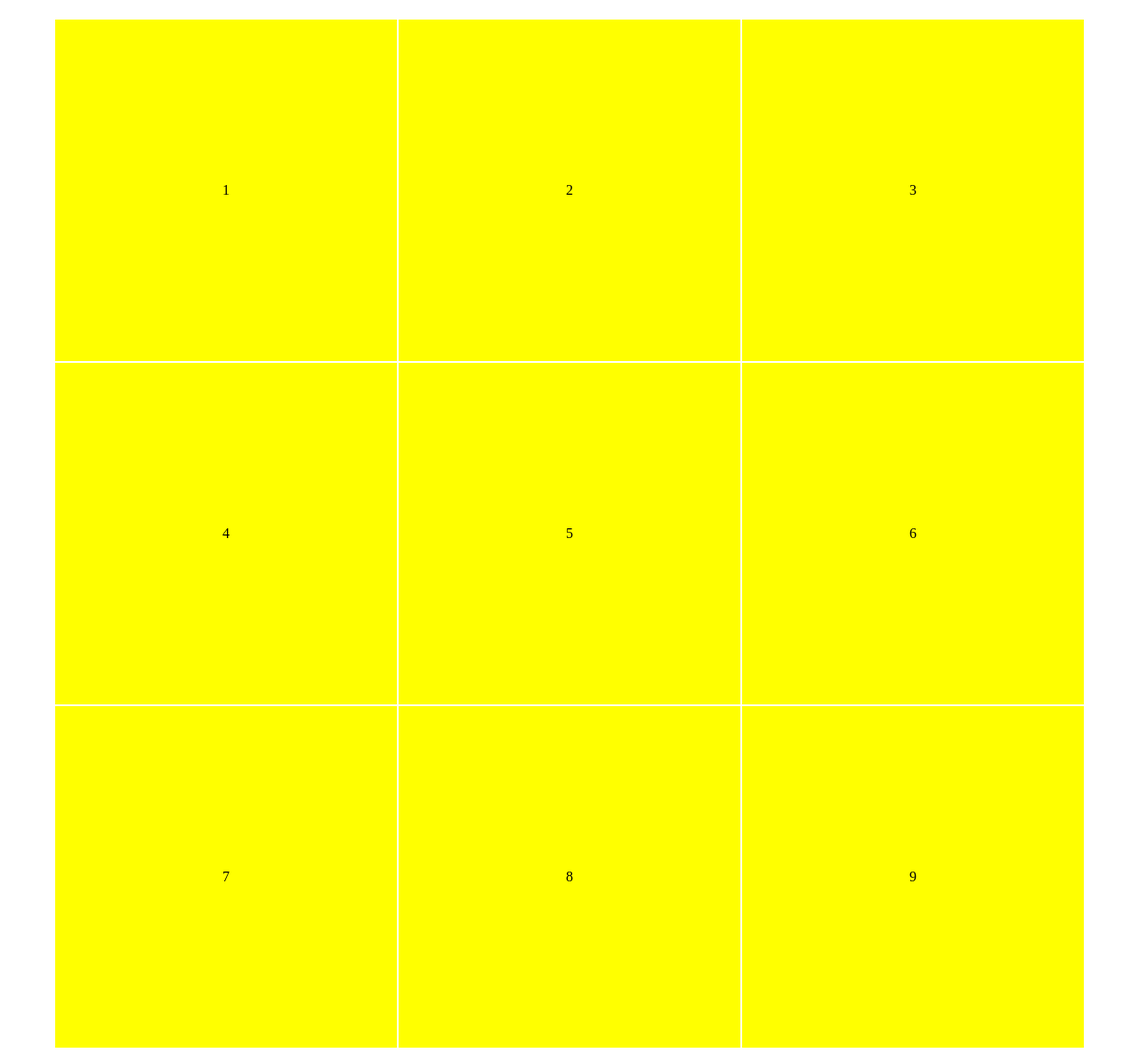
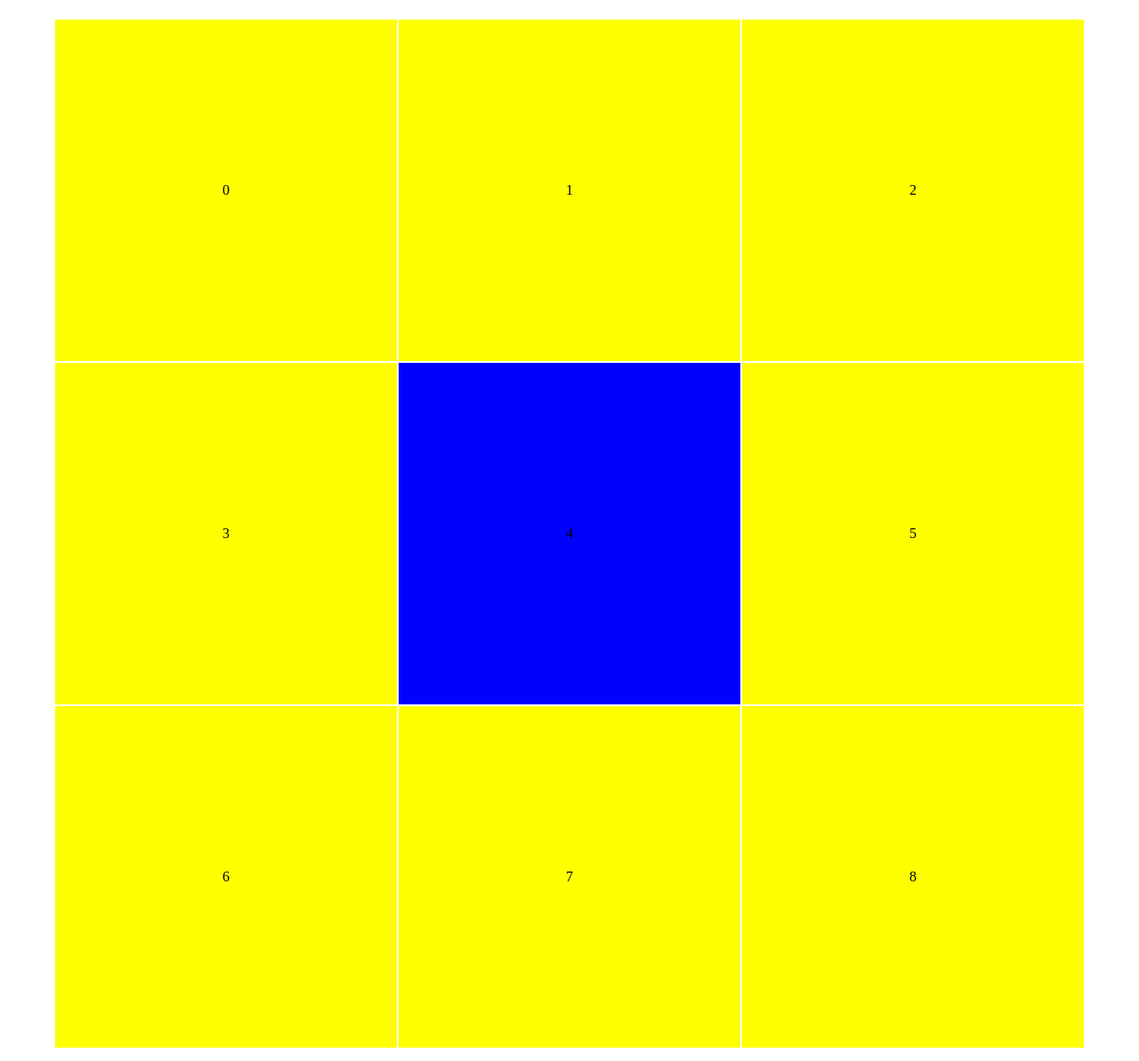
Before and after one commit to EvergSwe/Whack_A_Mole, a plain HTML site: page index.html in a window 1280 px wide. Shown: the part 227-1420 px from the top of the page at 89% size. Drawn offline with Linux system fonts and the light colour scheme.

Commit message:
Initial Javascript added Bug with randomSquare function need to be resolved

```diff
--- a/assets/css/style.css
+++ b/assets/css/style.css
@@ -44,3 +44,8 @@ button {
     display: grid;
     place-items: center;
 }
+
+
+.mole {
+    background-color: blue;
+}
--- a/assets/js/script.js
+++ b/assets/js/script.js
@@ -0,0 +1,31 @@
+let squares = document.getElementsByClassName("square");
+let mole = document.getElementsByClassName("mole");
+let timeLeft = document.getElementById("timeleft");
+let score = document.getElementById("score");
+
+function randomSquare() {
+   // for (let i=0; i<squares.length; i++) {
+   //     squares[i].remove("mole");
+   // }
+
+
+    let randomSquare = squares[Math.floor(Math.random() * 9)];
+    randomSquare.classList.add("mole");
+
+    console.log("randomSquare")
+
+    }
+
+    randomSquare()
+
+   // function startEasy() {
+   //     let timer = null
+   //     timer = setInterval(randomSquare, 1000)
+   // }
+
+    //startEasy()
+
+    /**
+     * when adding Function StartEasy bug of removing old randomSquare was detected
+     * when adding Loop to remove mole from classList everyting was removed.. continue tomorrow
+     */
--- a/index.html
+++ b/index.html
@@ -20,15 +20,15 @@
     </div>
 
     <div class="game-area">
-        <div class="square" id="box1">1</div>
-        <div class="square" id="box2">2</div>
-        <div class="square" id="box3">3</div>
-        <div class="square" id="box4">4</div>
-        <div class="square" id="box5">5</div>
-        <div class="square" id="box6">6</div>
-        <div class="square" id="box7">7</div>
-        <div class="square" id="box8">8</div>
-        <div class="square" id="box9">9</div>
+        <div class="square" id="box1">0</div>
+        <div class="square" id="box2">1</div>
+        <div class="square" id="box3">2</div>
+        <div class="square" id="box4">3</div>
+        <div class="square" id="box5">4</div>
+        <div class="square" id="box6">5</div>
+        <div class="square" id="box7">6</div>
+        <div class="square" id="box8">7</div>
+        <div class="square" id="box9">8</div>
 
     </div>
 
```
